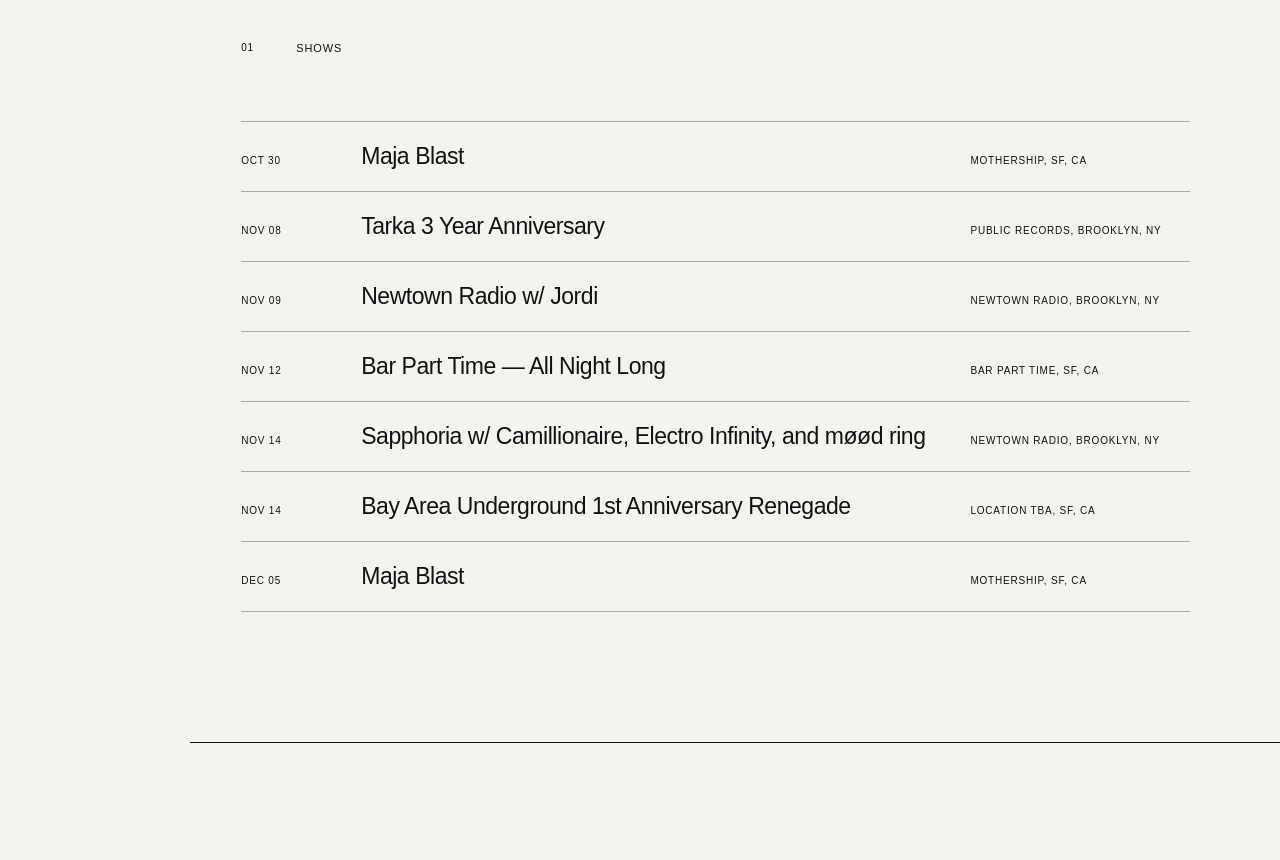
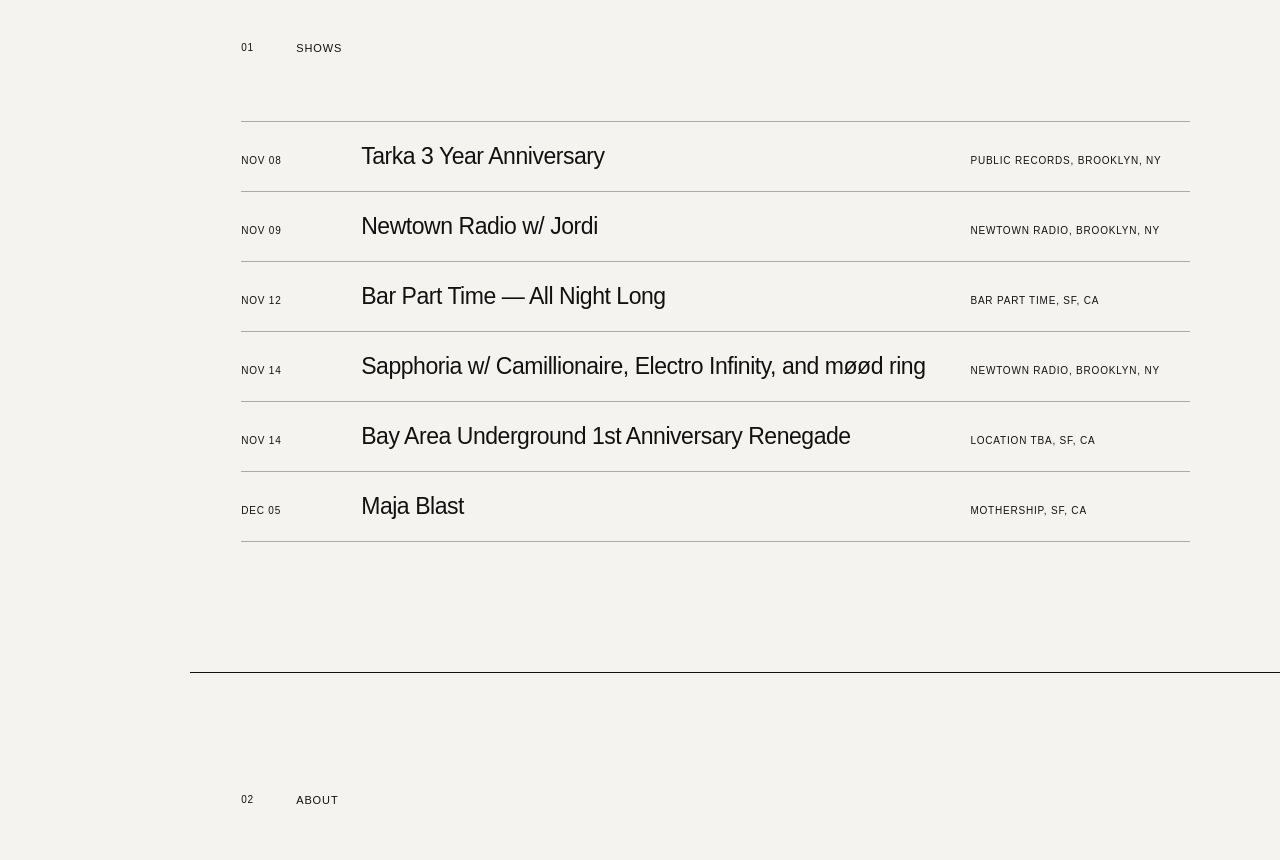
Before and after one commit to jaag-sf/jaag-sf.github.io, a plain HTML site: page index.html in a window 1280 px wide. Shown: the part 880-1740 px from the top of the page. Drawn offline with Linux system fonts and the light colour scheme.

Commit message:
Update index.html

```diff
--- a/index.html
+++ b/index.html
@@ -119,22 +119,6 @@
 
 
       <div class="show-list">
-
-        <a href="#" class="show">
-
-          <span class="date">
-            OCT 30
-          </span>
-
-          <span class="event">
-            Maja Blast
-          </span>
-
-          <span class="location">
-            Mothership, SF, CA
-          </span>
-
-        </a>
 
         <a href="https://ra.co/events/2552241" class="show">
 
```
